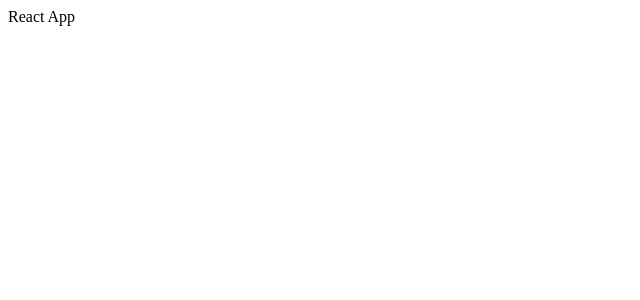
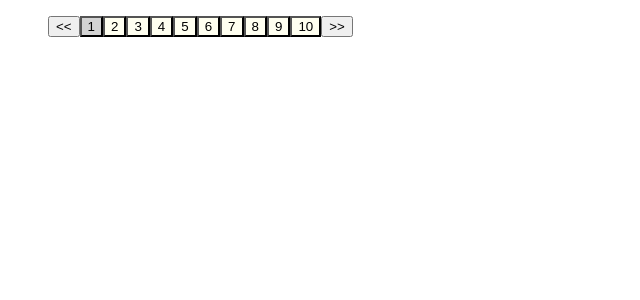
Before and after one commit to SoftwareEngineeringYU/SoftwareEngineering-FE, a React (Create React App) app: page / in a window 1280 px wide. Shown: the top 300 px of the page, without its empty margins (0-640 px from the left). Built offline with nearby package versions, Linux system fonts and the light colour scheme.

Commit message:
[Setting] babel, eslint 수정

```diff
--- a/package.json
+++ b/package.json
@@ -6,6 +6,7 @@
     "@testing-library/jest-dom": "^5.17.0",
     "@testing-library/react": "^13.4.0",
     "@testing-library/user-event": "^13.5.0",
+    "babel": "^6.23.0",
     "react": "^18.2.0",
     "react-dom": "^18.2.0",
     "react-router-dom": "^6.15.0",
@@ -40,7 +41,10 @@
     ]
   },
   "devDependencies": {
-    "babel-eslint": "^10.1.0",
+    "@babel/core": "^7.22.17",
+    "@babel/eslint-parser": "^7.22.15",
+    "@babel/preset-env": "^7.22.15",
+    "@babel/preset-react": "^7.22.15",
     "eslint": "^8.49.0",
     "eslint-plugin-react": "^7.33.2"
   }
--- a/src/App.js
+++ b/src/App.js
@@ -1,8 +1,9 @@
 import React from 'react';
+import PaginationBtn from 'components/PaginationBtn';
 function App() {
   return (
     <div className="App">
-      React App
+      <PaginationBtn totalPages={10}/>
     </div>
   );
 }
--- a/src/components/PaginationBtn.js
+++ b/src/components/PaginationBtn.js
@@ -1,6 +1,5 @@
 import { useState } from "react";
 const PaginationBtn = ({ totalPages }) => {
-
   const pages = [];
 
   for (let i = 1; i <= totalPages; i++) {
@@ -27,15 +26,11 @@ const PaginationBtn = ({ totalPages }) => {
     });
   };
 
-  const arrowLeftEnd = () =>{
-    return(
-        {totalPages>5 && selectedPage>5 ? <button value={"<<"} onClick={()=>setSelectedPage(1)}></button>:null};
-    );
-  };
-
   return (
     <ul>
-        {renderPageBtns()}
+      <button onClick={() => setSelectedPage(1)}>&lt;&lt;</button>
+      {renderPageBtns()}
+      <button onClick={() => setSelectedPage(totalPages)}>&gt;&gt;</button>
     </ul>
   );
 };
```
Also changed, not shown: .babelrc (added), .eslintrc.js, 1 other file (tests, documents, lock files or other folders).
